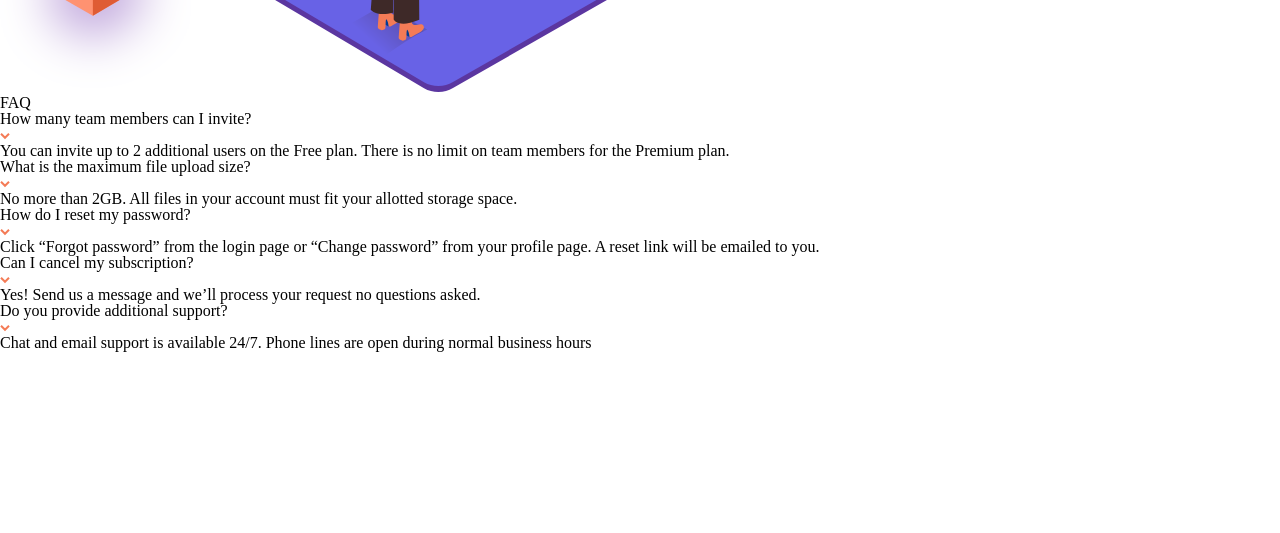
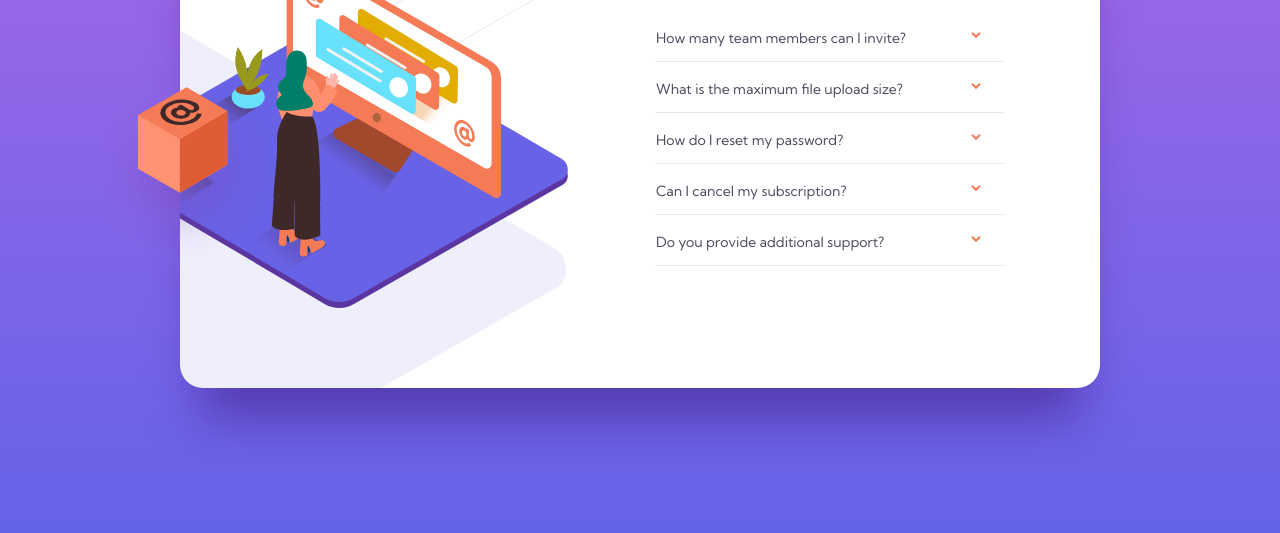
Before and after one commit to lashasaata/FAQ-Accordion-card, a plain HTML site: page index.html in a window 1280 px wide. Shown: the part 267-800 px from the top of the page. Drawn offline with Linux system fonts and the light colour scheme.

Commit message:
add changes and styles for desktop

```diff
--- a/index.html
+++ b/index.html
@@ -9,19 +9,20 @@
   </head>
   <body>
     <main>
-      <div>
-        <img src="images/illustration-box-desktop.svg" alt="box" />
+      <div class="leftSection">
         <img
+          id="woman"
           src="images/illustration-woman-online-desktop.svg"
           alt="woman-online"
         />
       </div>
-      <div>
+      <img id="box" src="images/illustration-box-desktop.svg" alt="box" />
+      <div class="rightSection">
         <h1>FAQ</h1>
         <section>
           <div class="questionBox">
             <h3>How many team members can I invite?</h3>
-            <img src="images/icon-arrow-down.svg" alt="arrow" />
+            <img class="arrow" src="images/icon-arrow-down.svg" alt="arrow" />
             <p>
               You can invite up to 2 additional users on the Free plan. There is
               no limit on team members for the Premium plan.
@@ -29,7 +30,7 @@
           </div>
           <div class="questionBox">
             <h3>What is the maximum file upload size?</h3>
-            <img src="images/icon-arrow-down.svg" alt="arrow" />
+            <img class="arrow" src="images/icon-arrow-down.svg" alt="arrow" />
             <p>
               No more than 2GB. All files in your account must fit your allotted
               storage space.
@@ -37,7 +38,7 @@
           </div>
           <div class="questionBox">
             <h3>How do I reset my password?</h3>
-            <img src="images/icon-arrow-down.svg" alt="arrow" />
+            <img class="arrow" src="images/icon-arrow-down.svg" alt="arrow" />
             <p>
               Click “Forgot password” from the login page or “Change password”
               from your profile page. A reset link will be emailed to you.
@@ -45,7 +46,7 @@
           </div>
           <div class="questionBox">
             <h3>Can I cancel my subscription?</h3>
-            <img src="images/icon-arrow-down.svg" alt="arrow" />
+            <img class="arrow" src="images/icon-arrow-down.svg" alt="arrow" />
             <p>
               Yes! Send us a message and we’ll process your request no questions
               asked.
@@ -53,7 +54,7 @@
           </div>
           <div class="questionBox">
             <h3>Do you provide additional support?</h3>
-            <img src="images/icon-arrow-down.svg" alt="arrow" />
+            <img class="arrow" src="images/icon-arrow-down.svg" alt="arrow" />
             <p>
               Chat and email support is available 24/7. Phone lines are open
               during normal business hours
--- a/style.css
+++ b/style.css
@@ -0,0 +1,87 @@
+@import url("https://fonts.googleapis.com/css2?family=Kumbh+Sans:wght@400;700&display=swap");
+html {
+  font-size: 10px;
+}
+body {
+  background: linear-gradient(180deg, #b068e9 0%, #6463e7 100%);
+  background-repeat: no-repeat;
+  min-height: 100vh;
+  display: flex;
+  justify-content: center;
+  align-items: center;
+  font-family: "Kumbh Sans";
+}
+main {
+  background-image: url(images/bg-pattern-desktop.svg);
+  background-repeat: no-repeat;
+  background-position-x: -579px;
+  background-position-y: -284px;
+  background-color: white;
+  box-shadow: 0px 50px 50px -20px rgba(53, 18, 122, 0.5);
+  border-radius: 23px;
+  width: 920px;
+  height: 509px;
+  display: flex;
+  position: relative;
+}
+.leftSection {
+  position: relative;
+  overflow: hidden;
+}
+#box {
+  position: absolute;
+  top: 206px;
+  left: -93px;
+}
+#woman {
+  margin: 70px 0px 0px -84px;
+}
+.rightSection {
+  margin: 65px 0px 0px 87px;
+}
+h1 {
+  color: #1e1f36;
+  font-size: 3.2rem;
+  font-weight: 700;
+  line-height: normal;
+}
+h3 {
+  color: #4b4c5f;
+  font-size: 1.4rem;
+  font-weight: 400;
+  line-height: normal;
+  align-self: flex-start;
+  margin: 2px 0px 0px 1px;
+}
+h3:hover {
+  cursor: pointer;
+  color: #f47b56;
+}
+p {
+  width: 319px;
+  color: #787887;
+  font-size: 1.2rem;
+  font-weight: 400;
+  line-height: 18px;
+  margin-top: 13px;
+  display: none;
+}
+section {
+  width: 350px;
+  display: flex;
+  flex-direction: column;
+  gap: 16px;
+  margin-top: 43px;
+}
+.questionBox {
+  width: 350px;
+  height: 35px;
+  display: flex;
+  justify-content: space-between;
+  align-items: center;
+  flex-wrap: wrap;
+  border-bottom: 1px solid #e8e8ea;
+}
+.arrow {
+  margin: 0px 24px 16px 0px;
+}
```
